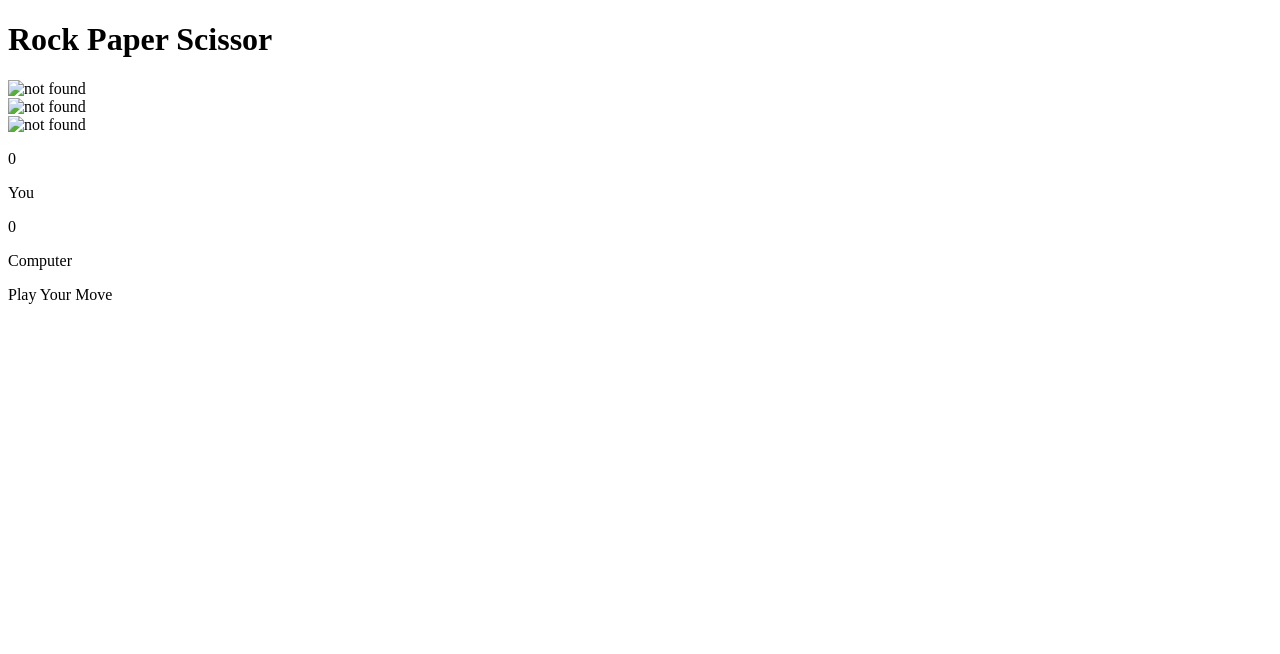
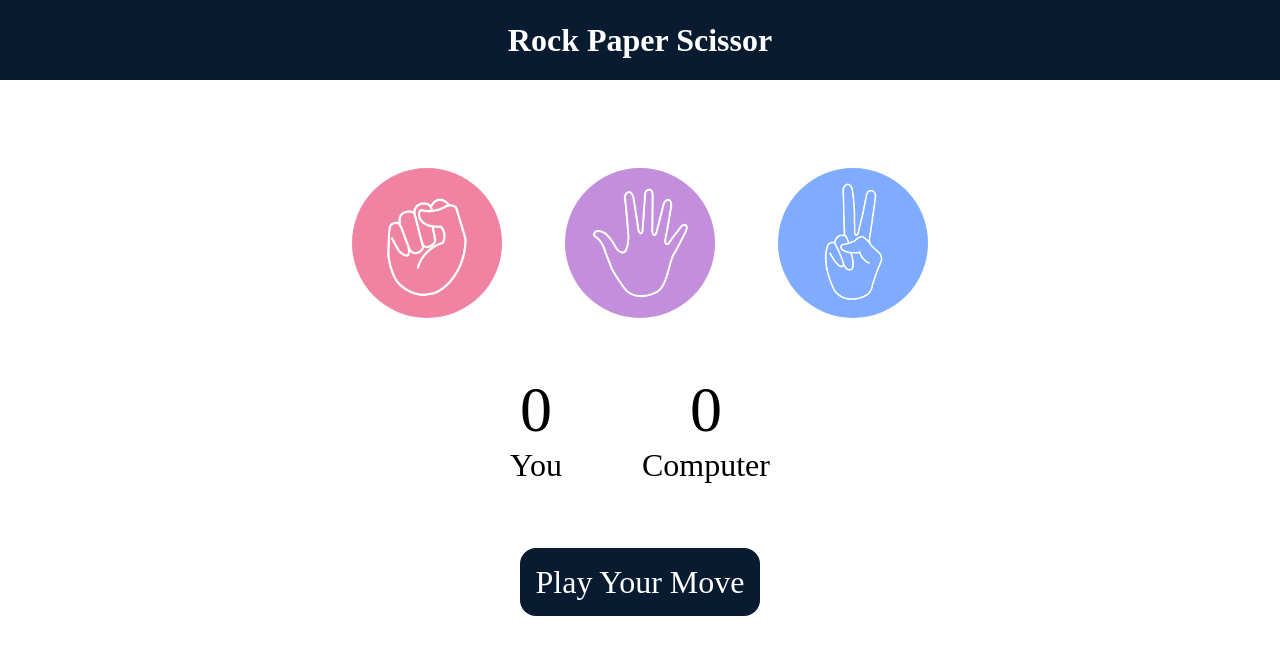
Before and after one commit to villan404/Rock-Paper-Scissor, a plain HTML site: page index.html in a window 1280 px wide. Drawn offline with Linux system fonts and the light colour scheme; the site is published under a folder, as on GitHub Pages, so addresses that start at the root find nothing.

Commit message:
Update index.html

```diff
--- a/index.html
+++ b/index.html
@@ -4,20 +4,20 @@
     <meta charset="UTF-8">
     <meta name="viewport" content="width=device-width, initial-scale=1.0">
     <title>Rock Paper Scissor Game</title>
-    <link rel="stylesheet" href="/style.css">
+    <link rel="stylesheet" href="style.css">
 
 </head>
 <body>
     <h1>Rock Paper Scissor</h1>
     <div class="chioces">
         <div class="choice" id="rock">
-            <img src="/rock.png" alt="not found">
+            <img src="rock.png" alt="not found">
         </div>
         <div class="choice" id="paper">
-            <img src="/paper.png" alt="not found">
+            <img src="paper.png" alt="not found">
         </div>
         <div class="choice" id="scissor">
-            <img src="/scissors.png" alt="not found">
+            <img src="scissors.png" alt="not found">
         </div>
     </div>
 
@@ -36,6 +36,6 @@
         <div class="msg-container">
             <p id="msg">Play Your Move</p>
         </div>
-<script src="/script.js"></script>
+<script src="script.js"></script>
 </body>
 </html>
```
